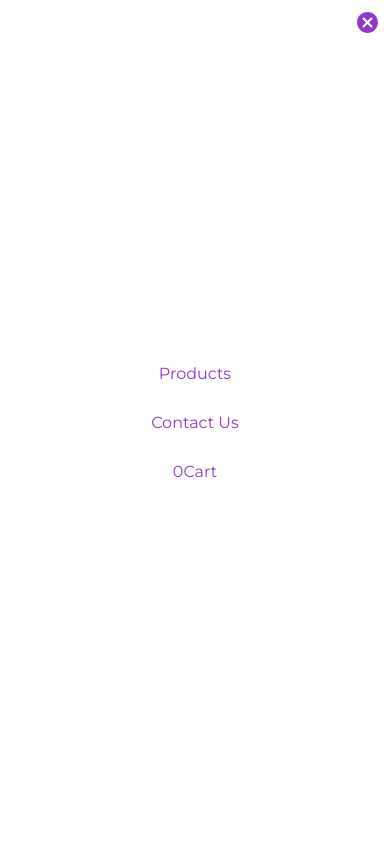
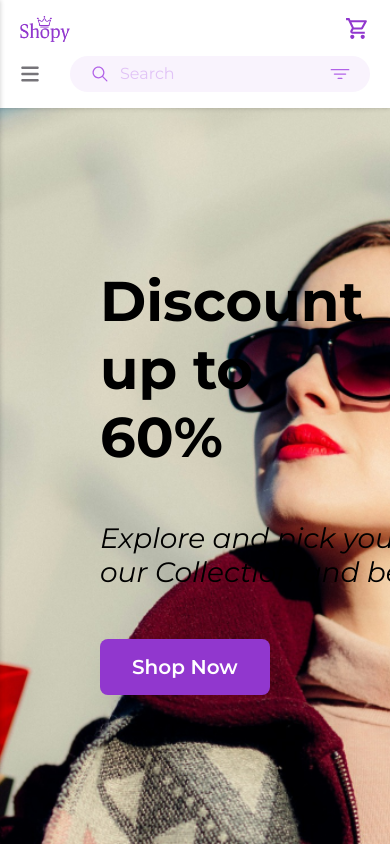
Before and after one commit to Saviourise/hng11-task3, a React (Create React App) app: page / in a window 390 px wide. Shown: the top 844 px of the page. Built offline with nearby package versions, Linux system fonts and the light colour scheme; no server answers.

Commit message:
done with header responsiveness

```diff
--- a/src/styles/Header.css
+++ b/src/styles/Header.css
@@ -29,7 +29,7 @@
   justify-content: center;
   box-shadow: 0 0 5px rgba(0, 0, 0, 0.2);
   transition: all 0.3s;
-  transform: translateX(0%);
+  transform: translateX(-100%);
 }
 
 .mobile-header .cancel-btn {
```
